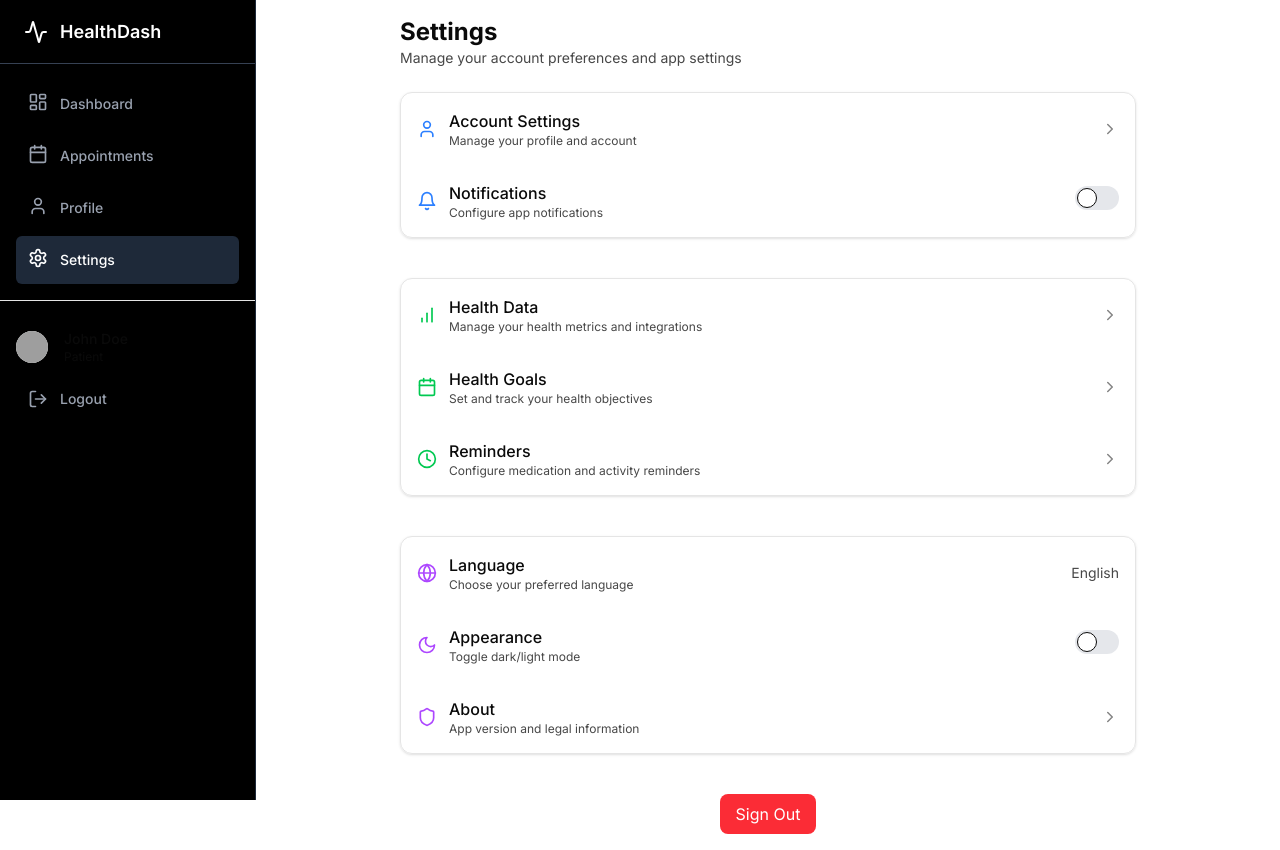
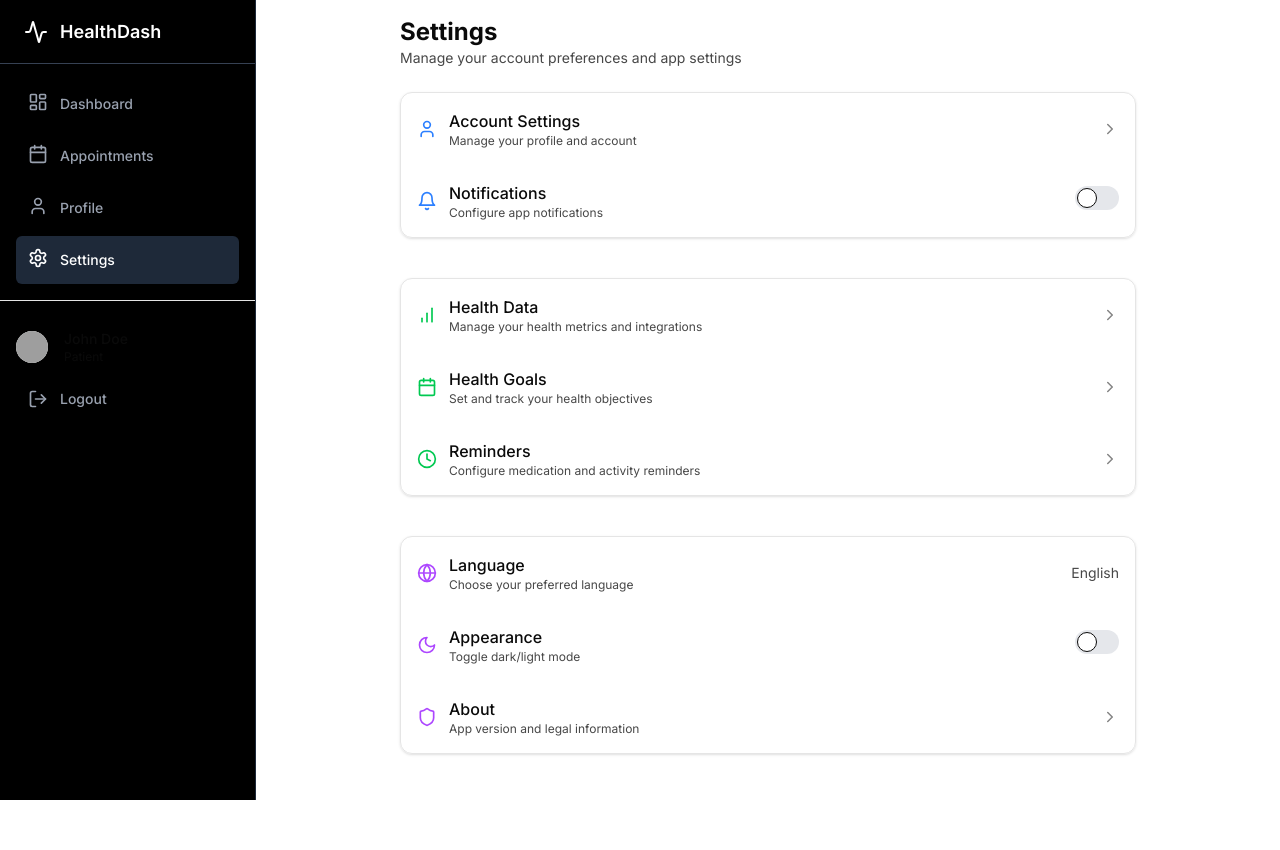
Before and after one commit to JaxChoong/VHack-2025, a Next.js app: page /settings in a window 1280 px wide. After the commit the page ends 810 px from the top, so only its background shows below. Built offline with nearby package versions, Linux system fonts and the light colour scheme; grey boxes are pictures that could not be loaded.

Commit message:
fix: Remove sign out button

```diff
--- a/src/app/settings/page.tsx
+++ b/src/app/settings/page.tsx
@@ -120,11 +120,6 @@ const Settings = () => {
           <SettingsItem {...settingsList[6]} />
           <SettingsItem {...settingsList[7]} />
         </Card>
-        <div className="mt-6 text-center">
-          <button className={`px-4 py-2 rounded-lg ${darkMode ? 'bg-red-500 hover:bg-red-600' : 'bg-red-600 hover:bg-red-700'} text-white`}>
-            Sign Out
-          </button>
-        </div>
       </div>
     </div>
   );
```
